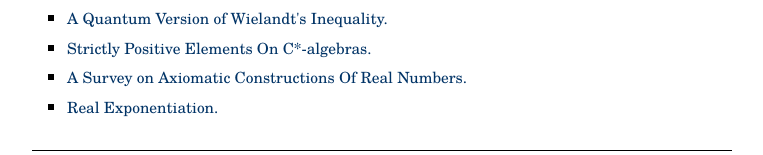
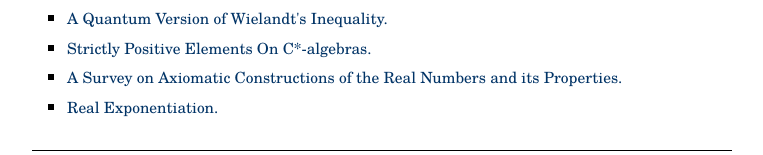
Before and after one commit to aruizdealarcon/aruizdealarcon.github.io, a plain HTML site: page index.html in a window 1280 px wide. Shown: the part 771-926 px from the top of the page, without its empty margins (258-1021 px from the left). Drawn offline with Linux system fonts and the light colour scheme.

Commit message:
Update index.html

```diff
--- a/index.html
+++ b/index.html
@@ -55,7 +55,7 @@ gtag('config', 'UA-133591609-1');
   <li><a href="/notes/integer-quantum-hall-effect.html">The Integer Quantum Hall Effect.</a></li>
   <li><a href="/notes/quantum-wielandt-inequality.html">A Quantum Version of Wielandt's Inequality.</a></li>
   <li><a href="/notes/strictly-positive-elements_cstaralgebras.html">Strictly Positive Elements On C*-algebras.</a></li>
-  <li><a href="/notes/axiomatic-construction-real-numbers.html">A Survey on Axiomatic Constructions Of Real Numbers.</a></li>
+  <li><a href="/notes/axiomatic-construction-real-numbers.html">A Survey on Axiomatic Constructions of the Real Numbers and its Properties.</a></li>
   <li><a href="/notes/real-exponentiation.html">Real Exponentiation.</a></li>
  </ul>
 </div>
```
